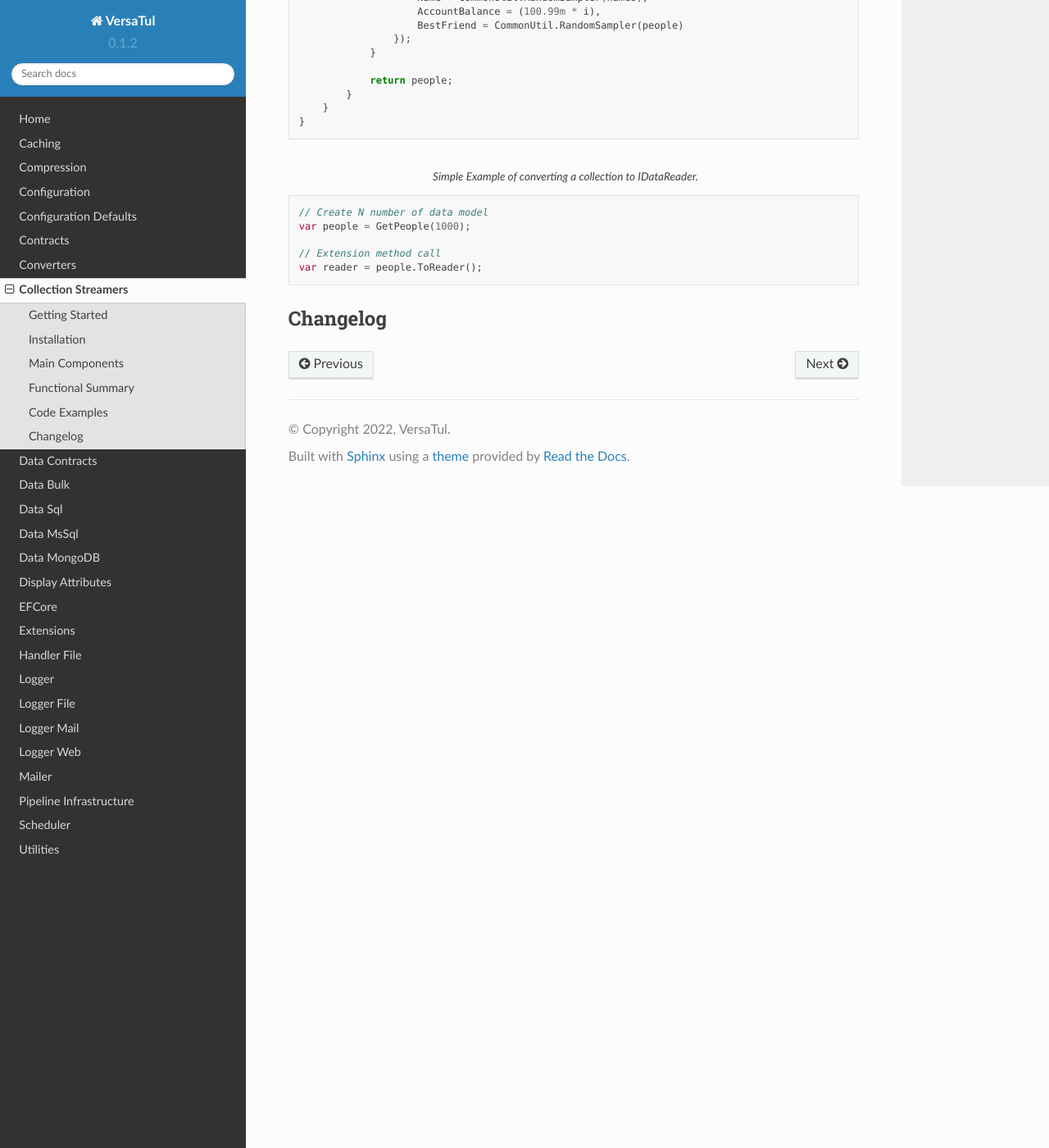
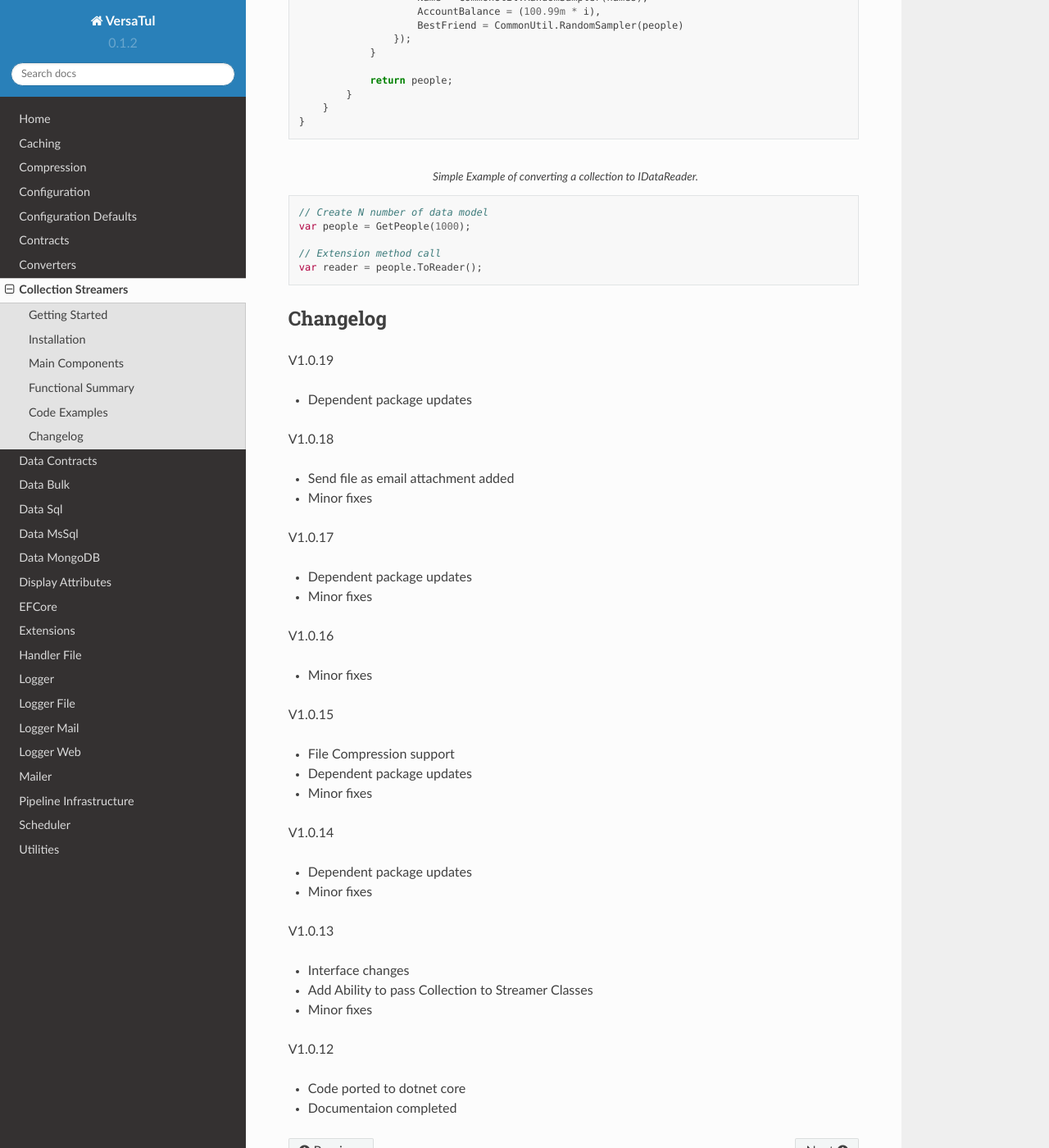
Before and after one commit to BjornWilliams/DocsVersaTul, a Sphinx documentation site: the page built from docs/source/streamers.rst, in a window 1280 px wide and 1400 px high, scrolled down 6138 px. Shown: the whole window at 82% size. Built offline with Sphinx 7.4.7 and the Read the Docs theme 2.0.0, drawn with Linux system fonts in a browser that asks for light colours.

Commit message:
Update streamers.rst

```diff
--- a/docs/source/streamers.rst
+++ b/docs/source/streamers.rst
@@ -335,3 +335,43 @@ Code Examples
 
 Changelog
 -------------
+
+V1.0.19
+
+* Dependent package updates
+
+V1.0.18
+
+* Send file as email attachment added
+* Minor fixes
+
+V1.0.17
+
+* Dependent package updates
+* Minor fixes
+
+V1.0.16
+
+* Minor fixes
+
+V1.0.15
+
+* File Compression support
+* Dependent package updates
+* Minor fixes
+
+V1.0.14
+
+* Dependent package updates
+* Minor fixes
+
+V1.0.13
+
+* Interface changes
+* Add Ability to pass Collection to Streamer Classes
+* Minor fixes
+
+V1.0.12
+
+* Code ported to dotnet core
+* Documentaion completed
```
